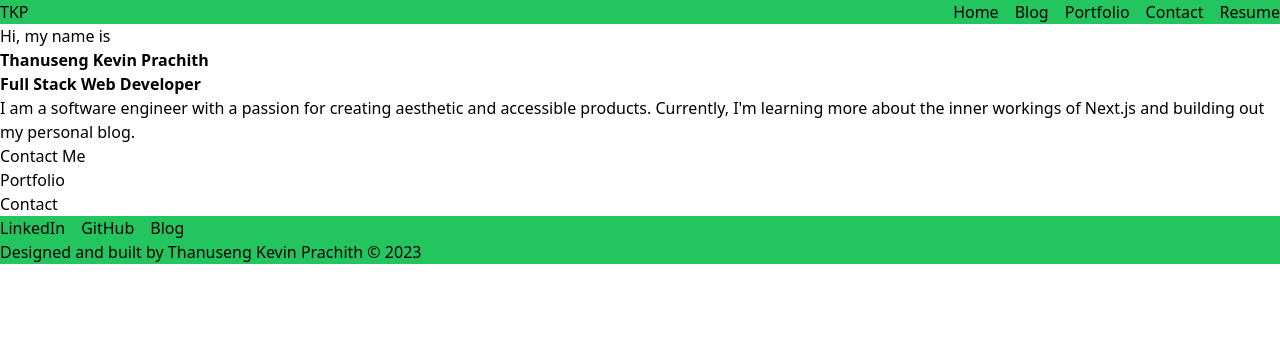
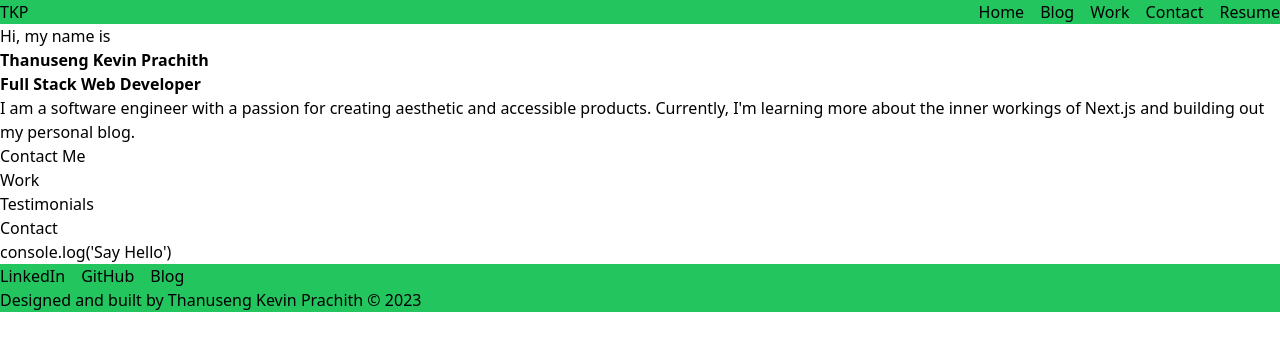
Before and after one commit to kevncrypting/Portfolio, a Next.js app: page / in a window 1280 px wide. Shown: the top 350 px of the page. Built offline with nearby package versions, Linux system fonts and the light colour scheme.

Commit message:
Adds testimonials placeholder

```diff
--- a/components/Contact.tsx
+++ b/components/Contact.tsx
@@ -1,7 +1,11 @@
-import React from 'react'
+import React from "react";
 
 export default function Contact() {
   return (
-    <div>Contact</div>
-  )
+    <>
+      <div>Contact</div>
+      <span>console.log('Say <button>Hello</button>')</span>
+
+    </>
+  );
 }
--- a/components/Navbar.tsx
+++ b/components/Navbar.tsx
@@ -7,7 +7,7 @@ export default function Navbar() {
         <ul className="flex gap-4 list-none">
             <li>Home</li>
             <li>Blog</li>
-            <li>Portfolio</li>
+            <li>Work</li>
             <li>Contact</li>
             <li>Resume</li>
         </ul>
--- a/components/Portfolio.tsx
+++ /dev/null
@@ -1,7 +0,0 @@
-import React from 'react'
-
-export default function Portfolio() {
-  return (
-    <div>Portfolio</div>
-  )
-}
--- /dev/null
+++ b/components/Testimonials.tsx
@@ -0,0 +1,7 @@
+export default function Testimonials() {
+  return (
+    <>
+      <div>Testimonials</div>
+    </>
+  );
+}
--- /dev/null
+++ b/components/Work.tsx
@@ -0,0 +1,7 @@
+import React from 'react'
+
+export default function Work() {
+  return (
+    <div>Work</div>
+  )
+}
--- a/pages/index.tsx
+++ b/pages/index.tsx
@@ -1,6 +1,7 @@
 import Layout from "@/components/Layout";
 import Hero from "@/components/Hero";
-import Portfolio from "@/components/Portfolio";
+import Portfolio from "@/components/Work";
+import Testimonials from "@/components/Testimonials";
 import Contact from "@/components/Contact";
 
 export default function Home() {
@@ -8,6 +9,7 @@ export default function Home() {
     <Layout>
       <Hero />
       <Portfolio />
+      <Testimonials />
       <Contact />
     </Layout>
   );
```
